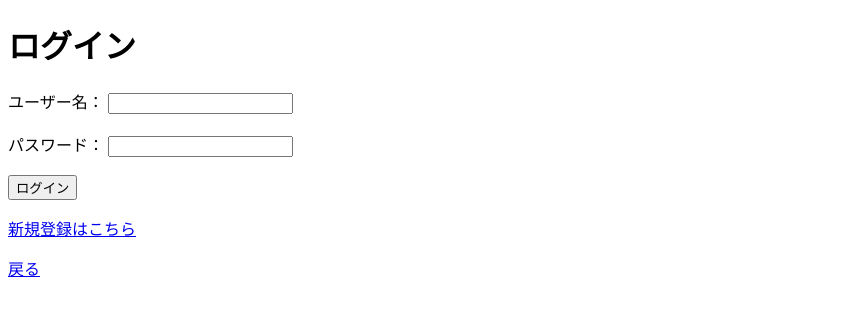
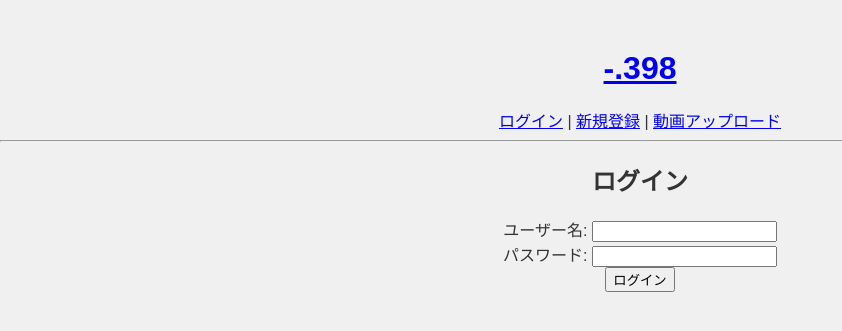
Before and after one commit to 398170/398, a Flask app: template templates/login.html in a window 1280 px wide. Shown: the top 331 px of the page, without its empty margins (0-842 px from the left). Run offline with Flask 3, Linux system fonts and the light colour scheme; the template is opened without the code that fills it, so the values that code supplies are empty.

Commit message:
Update login.html

```diff
--- a/templates/login.html
+++ b/templates/login.html
@@ -1,24 +1,10 @@
-<!DOCTYPE html>
-<html lang="ja">
-<head>
-    <meta charset="UTF-8">
-    <meta name="viewport" content="width=device-width, initial-scale=1.0">
-    <title>ログイン</title>
-</head>
-<body>
-    <h1>ログイン</h1>
-
-    <form action="{{ url_for('login') }}" method="POST">
-        <label for="username">ユーザー名：</label>
-        <input type="text" id="username" name="username" required><br><br>
-
-        <label for="password">パスワード：</label>
-        <input type="password" id="password" name="password" required><br><br>
-
-        <button type="submit">ログイン</button>
-    </form>
-
-    <p><a href="{{ url_for('register') }}">新規登録はこちら</a></p>
-    <p><a href="{{ url_for('index') }}">戻る</a></p>
-</body>
-</html>
+{% extends "layout.html" %}
+{% block title %}ログイン{% endblock %}
+{% block content %}
+<h2>ログイン</h2>
+<form method="post">
+    ユーザー名: <input type="text" name="username"><br>
+    パスワード: <input type="password" name="password"><br>
+    <input type="submit" value="ログイン">
+</form>
+{% endblock %}
```
